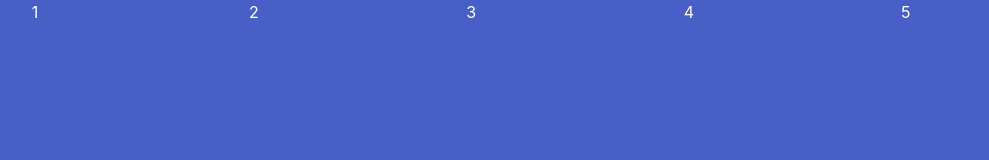
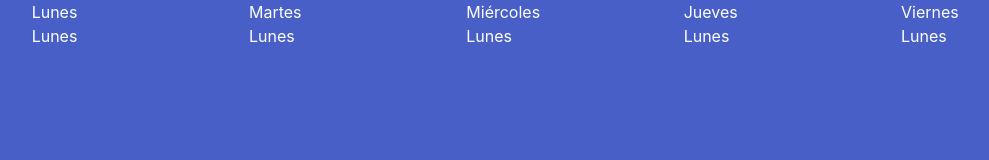
Before and after one commit to Lokeon/calendar, a Gatsby site: page / in a window 1280 px wide. Shown: the whole page, without its empty margins (77-1066 px from the left). Built offline with nearby package versions, Linux system fonts and the light colour scheme; Gatsby itself is replaced by a stand-in of ours.

Commit message:
add Columns names

```diff
--- a/src/components/column/column.jsx
+++ b/src/components/column/column.jsx
@@ -1,9 +1,15 @@
 import React, { Component } from "react";
+import Weekday from "../weekday";
 import "./../style.scss";
 
 export default class Column extends Component {
   render() {
-    const { size } = this.props;
-    return <div className={`column is-${size}`}>{this.props.children}</div>;
+    const { size, title } = this.props;
+    return (
+      <div className={`column is-${size}`}>
+        <Weekday title={title} />
+        {this.props.children}
+      </div>
+    );
   }
 }
--- a/src/pages/index.js
+++ b/src/pages/index.js
@@ -4,11 +4,21 @@ import Column from "../components/column";
 const IndexPage = () => (
   <Calendar>
     <Column size="1" />
-    <Column size="2">1</Column>
-    <Column size="2">2</Column>
-    <Column size="2">3</Column>
-    <Column size="2">4</Column>
-    <Column size="2">5</Column>
+    <Column size="2" title="Lunes">
+      Lunes
+    </Column>
+    <Column size="2" title="Martes">
+      Lunes
+    </Column>
+    <Column size="2" title="Miércoles">
+      Lunes
+    </Column>
+    <Column size="2" title="Jueves">
+      Lunes
+    </Column>
+    <Column size="2" title="Viernes">
+      Lunes
+    </Column>
     <Column size="1" />
   </Calendar>
 );
```
Also changed, not shown: src/components/weekday/weekday.jsx (+6 -4 lines).
